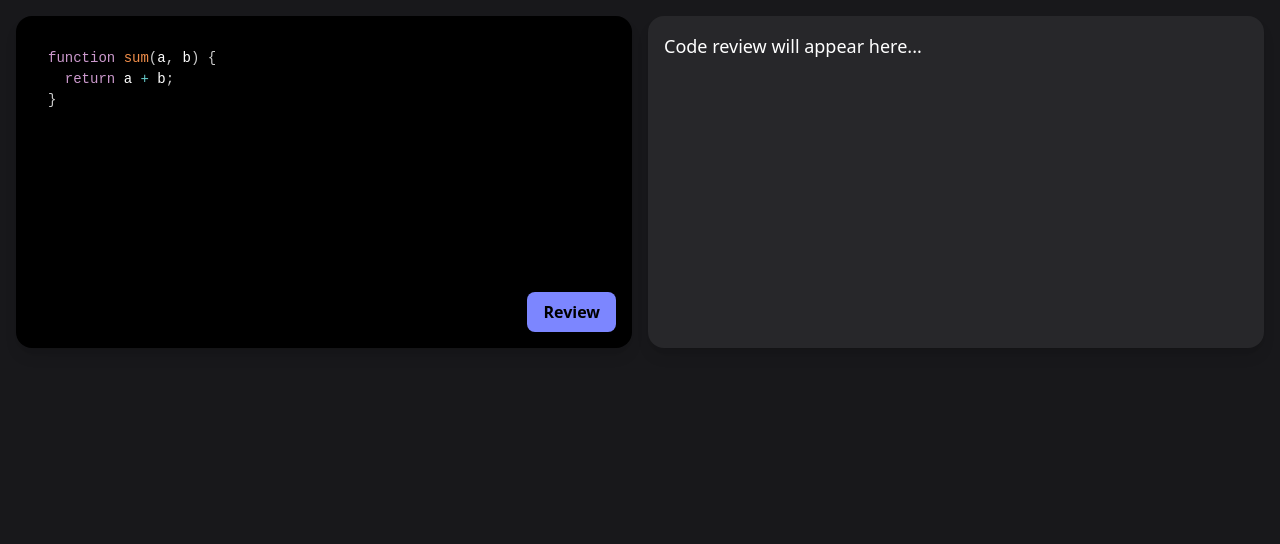
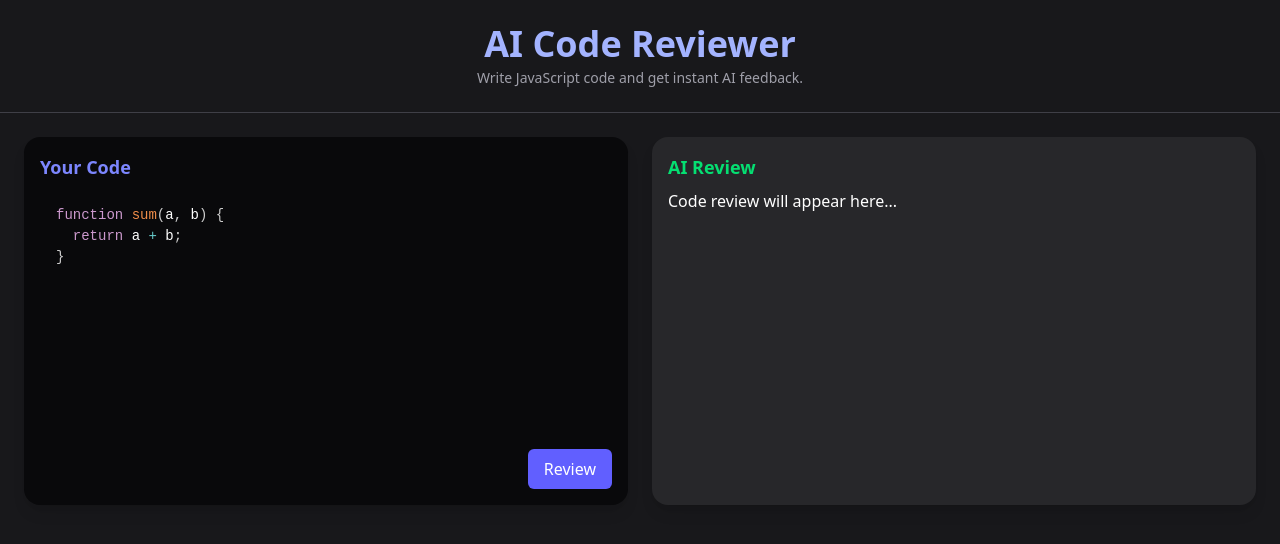
Before and after one commit to ikeshav26/ai-code-reviewer-frontend, a React (Vite) app: page / in a window 1280 px wide. Shown: the top 544 px of the page. Built offline with nearby package versions, Linux system fonts and the light colour scheme.

Commit message:
Frontend changes commit

```diff
--- a/src/App.jsx
+++ b/src/App.jsx
@@ -4,7 +4,7 @@ import prism from "prismjs";
 import Editor from "react-simple-code-editor";
 import axios from "axios";
 import Markdown from "react-markdown";
-import rehypeHighlight from "rehype-highlight"
+import rehypeHighlight from "rehype-highlight";
 import "highlight.js/styles/github-dark.css";
 
 const App = () => {
@@ -27,31 +27,42 @@ const App = () => {
   }
 
   return (
-    <div className="w-full min-h-screen bg-zinc-900 text-white">
-      <main className="flex flex-col md:flex-row gap-4 p-4 h-full">
+    <div className="w-full min-h-screen bg-zinc-900 text-white font-sans">
+      {/* Header */}
+      <header className="py-6 px-4 border-b border-zinc-700 text-center">
+        <h1 className="text-3xl md:text-4xl font-bold text-indigo-300 mb-1">AI Code Reviewer</h1>
+        <p className="text-zinc-400 text-sm">Write JavaScript code and get instant AI feedback.</p>
+      </header>
+
+      {/* Main Content */}
+      <main className="flex flex-col md:flex-row gap-6 p-6">
         {/* Code Editor */}
-        <div className="flex-1 relative bg-black rounded-2xl p-4 shadow-lg overflow-auto scrollbar-hide">
+        <div className="flex-1 relative bg-zinc-950 rounded-2xl p-4 shadow-lg overflow-auto">
+          <h2 className="text-lg font-semibold text-indigo-400 mb-2">Your Code</h2>
           <Editor
             value={code}
             onValueChange={(code) => setCode(code)}
-            highlight={(code) => prism.highlight(code, prism.languages.javascript, 'javascript')}
+            highlight={(code) =>
+              prism.highlight(code, prism.languages.javascript, "javascript")
+            }
             padding={16}
             className="focus:outline-none min-h-[300px]"
             style={{
-              fontFamily: 'Fira Code, monospace',
+              fontFamily: "Fira Code, monospace",
               fontSize: 14,
             }}
           />
           <button
             onClick={reviewCode}
-            className="absolute bottom-4 right-4 bg-indigo-400 text-black px-4 py-2 rounded-lg font-semibold hover:scale-105 transition-all"
+            className="absolute bottom-4 right-4 bg-indigo-500 text-white px-4 py-2 rounded-md font-medium hover:bg-indigo-600 transition-all"
           >
             Review
           </button>
         </div>
 
-
-        <div className="flex-1 bg-zinc-800 rounded-2xl p-4 shadow-lg overflow-auto scrollbar-hide min-h-[300px] text-lg">
+        {/* Review Output */}
+        <div className="flex-1 bg-zinc-800 rounded-2xl p-4 shadow-lg overflow-auto min-h-[300px]">
+          <h2 className="text-lg font-semibold text-green-400 mb-2">AI Review</h2>
           <Markdown rehypePlugins={[rehypeHighlight]}>
             {review || "Code review will appear here..."}
           </Markdown>
```
